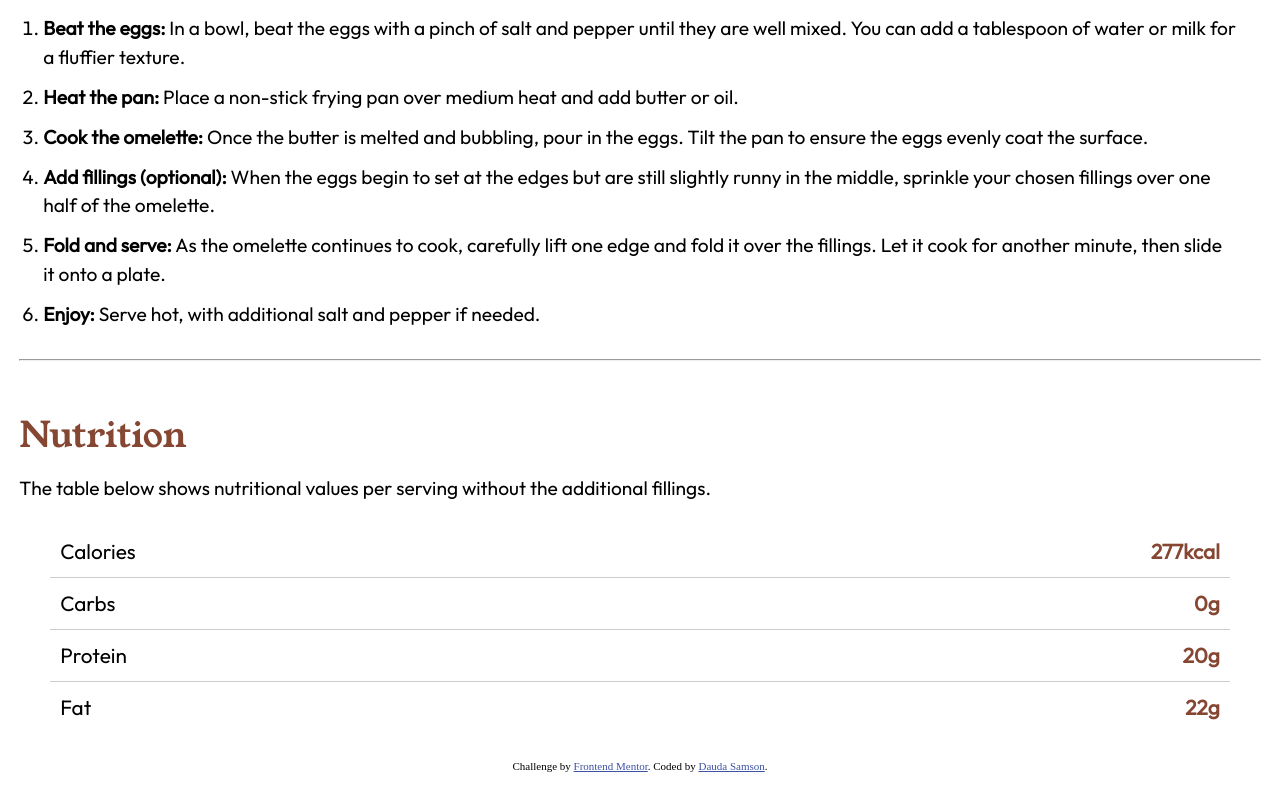
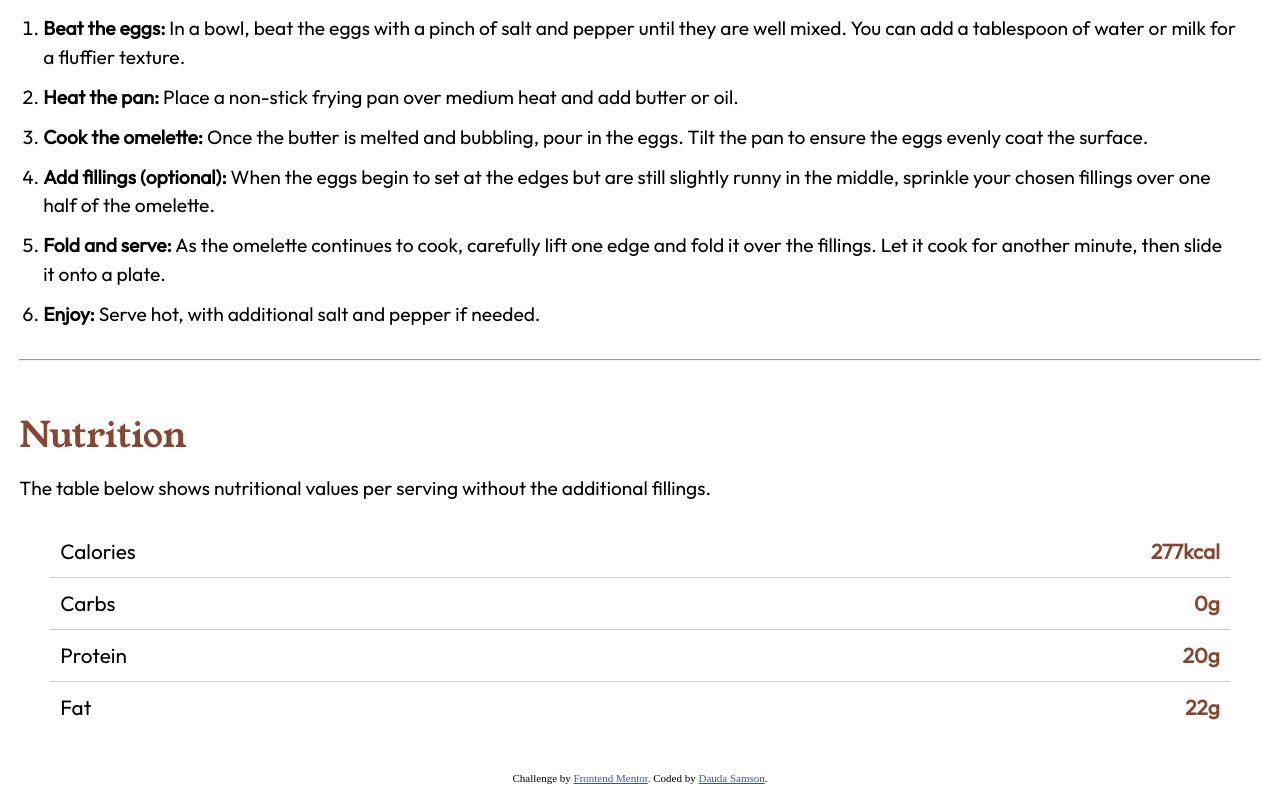
Before and after one commit to rebornay/Frontend-Mentor-Recipe-Page, a plain HTML site: page index.html in a window 1280 px wide. Shown: the part 1438-2238 px from the top of the page. Before the commit the page ends 2212 px from the top, so only its background shows below. Drawn offline with Linux system fonts and the light colour scheme.

Commit message:
Attribution padding

```diff
--- a/style.css
+++ b/style.css
@@ -238,7 +238,9 @@ tr:last-child td {
 /* ******************************ATTRIBUTION*********************** */
 
 .attribution {
-    font-size: 11px; text-align: center;
+    font-size: 11px;
+    text-align: center;
+    padding: .8rem 0;
 }
 .attribution a {
     color: hsl(228, 45%, 44%);
```
Also changed, not shown: 1 other file.
